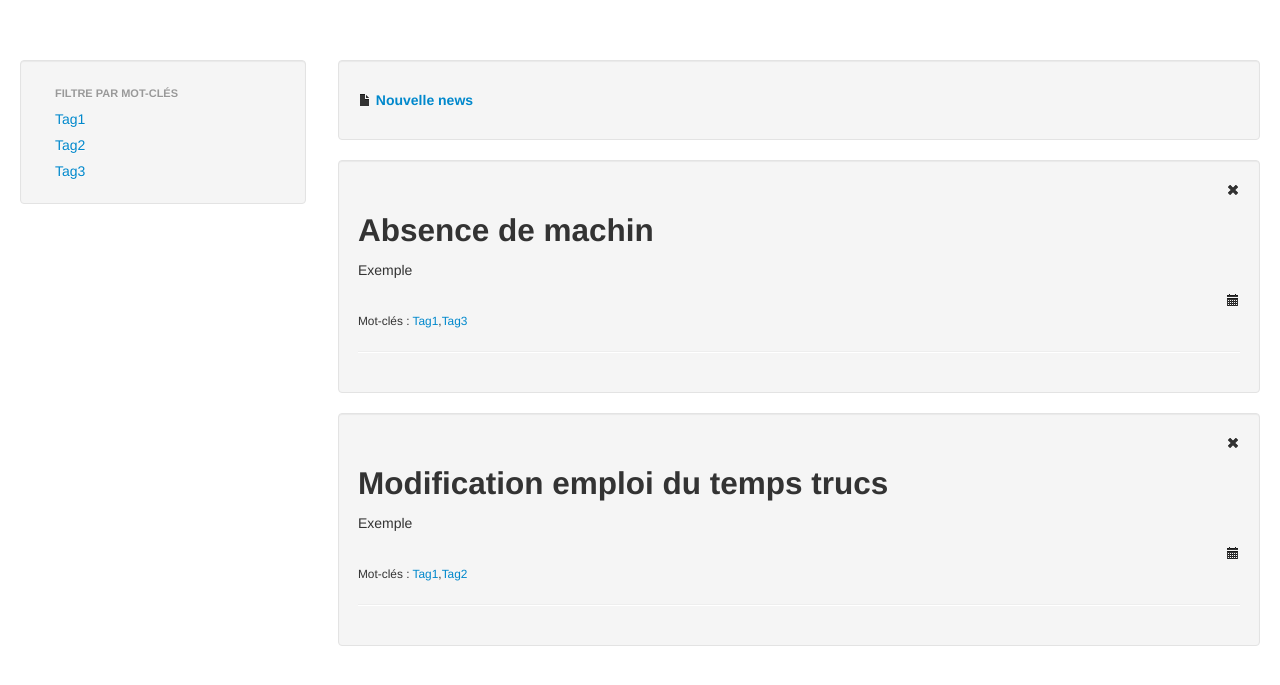
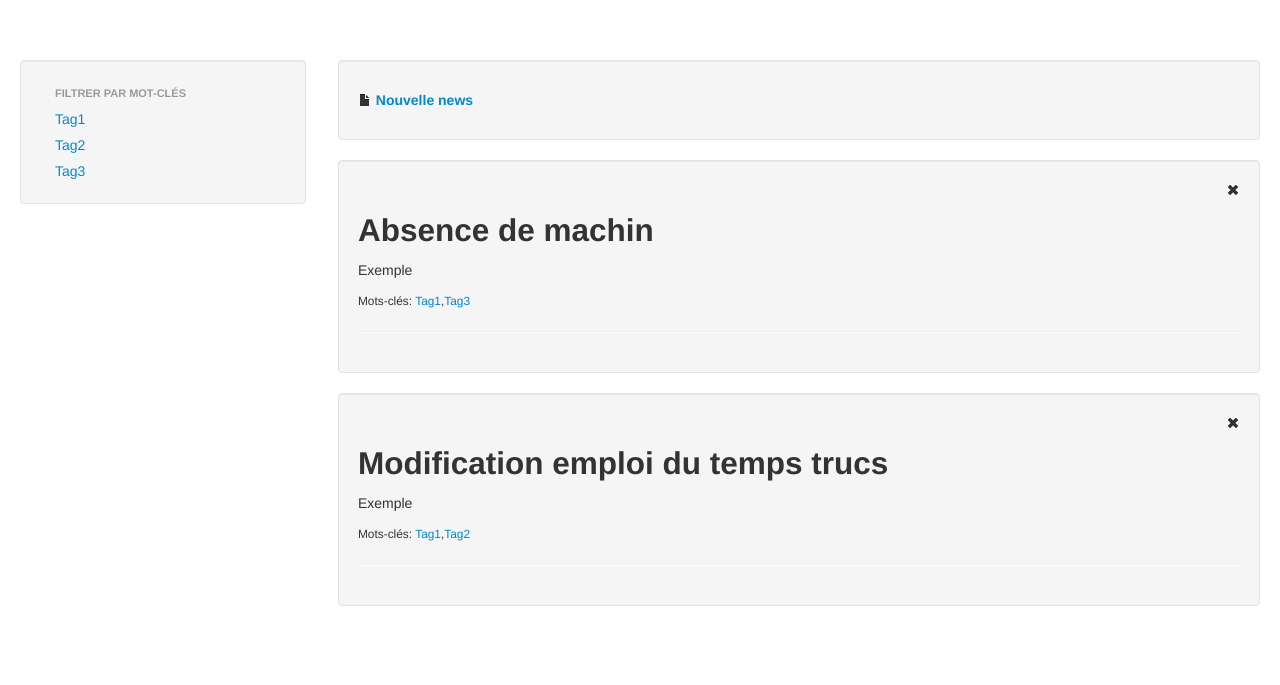
Before and after one commit to cordelierTom/ndr_manager_news, a PHP site: page / in a window 1280 px wide. Shown: the top 685 px of the page. Run offline with PHP 8.4, Linux system fonts and the light colour scheme; some libraries are stand-ins or nearby versions.

Commit message:
*Ajout du fichier lang_fr *Ajout d'un pattern sur les dates *Mise en place des includes

```diff
--- /dev/null
+++ b/class/lang_fr.class.php
@@ -0,0 +1,21 @@
+<?php
+
+class Lang {
+    const LANG_PAGE_TITLE = 'Gestion des actualités';
+
+    const LANG_TAG = 'Mots-clés';
+    const LANG_VALIDER = 'Valider';
+    const LANG_SUPPRIMER = 'Supprimer';
+
+    const LANG_DATE_PUBLICATION = 'Date de publication';
+    const LANG_DATE_SUPPRESSION = 'Date de suppression';
+    const LANG_DATE_CREATION = 'Date de création';
+
+    const LANG_TITLE_CALENDAR = 'Informations';
+    const LANG_FILTRE_TAG = 'Filtrer par mot-clés';
+    const LANG_CREATE_NEWS = 'Nouvelle news';
+
+    const LANG_PLACEHOLDER_TITLE = 'Titre';
+    const LANG_PLACEHOLDER_TAG = 'motclé1, motcle2';
+}
+?>
--- a/class/news.class.php
+++ b/class/news.class.php
@@ -172,19 +172,19 @@ class News {
 
         /*DATE*/
         $string_date = '';
-        $string_date = $string_date.'<small>Date de création : '.$this->getDateCreation().'</small><br>';
-        $string_date = $string_date.'<small>Date de supprésion: '.$this->getDateCreation().'</small><br>';
-        $string_date = $string_date.'<small>Date de publication: '.$this->getDateCreation().'</small>';
+        $string_date = $string_date.'<small>'.Lang::LANG_DATE_CREATION.' : '.$this->getDateCreation().'</small><br>';
+        $string_date = $string_date.'<small>'.Lang::LANG_DATE_PUBLICATION.': '.$this->getDatePublication().'</small><br>';
+        $string_date = $string_date.'<small>'.Lang::LANG_DATE_SUPPRESSION.': '.$this->getDateSuppresion().'</small>';
 
         echo '<div class="well">';
-        echo '<div class="text-right"><a href="#delete#"><i class="icon-remove"></i></a></div>';
+        echo '<div class="text-right"><a href="#delete#" class="delete" data-toggle="tooltip" title="'.Lang::LANG_SUPPRIMER.'"><i class="icon-remove"></i></a></div>';
         echo '<h2>';
         echo $this->getTitle();
         echo '</h2>';
         echo '<p>';
         echo $this->getDescription();
-        echo '<div class="text-right"><a class="calendar" data-content="'.$string_date.'" data-html="true" data-placement="left" href="#calendar#" data-original-title="Informations"><i class="icon-calendar"></i></a></div>';
-        echo '<div class="text-left"><small>Mot-clés : '.$string_tag.'</small></div>';
+        echo '<div class="text-right"><a class="calendar" data-content="'.$string_date.'" data-html="true" data-placement="left" href="#calendar#" data-original-title="'.Lang::LANG_TITLE_CALENDAR.'><i class="icon-calendar"></i></a></div>';
+        echo '<div class="text-left"><small>'.Lang::LANG_TAG.': '.$string_tag.'</small></div>';
         echo '</p>';
         echo '<hr></hr>';
         echo '</div>';
--- a/class/tag.class.php
+++ b/class/tag.class.php
@@ -46,12 +46,10 @@ class Tag {
     {
         sort(Tag::$tags_list, SORT_STRING);
 
-        $title_menu = "Filtre par mot-clés";
-
         echo '<div class="span3">';
             echo '<div class="well sidebar-nav">';
                 echo '<ul class="nav nav-list">';
-                     echo '<li class="nav-header">'.$title_menu.'</li>';
+                     echo '<li class="nav-header">'.LANG::LANG_FILTRE_TAG.'</li>';
                      /*Link tag*/
                      foreach(Tag::$tags_list as $tag_id => $libelle)
                      {
--- a/index.php
+++ b/index.php
@@ -1,19 +1,22 @@
 <!DOCTYPE html>
 <html lang="fr">
+    <?php
+         //@TODO : AUTOLOAD
+        include("class/news.class.php");
+        include("class/tag.class.php");
+
+        include("class/lang_fr.class.php");
+    ?>
+
     <head>
-        <title>Géstion des actualites</title>
+        <title><?php echo Lang::LANG_PAGE_TITLE; ?></title>
         <!-- Le styles -->
-        <meta charset="utf-8"></meta>
+        <meta charset="UTF-8">
         <link href="./css/bootstrap.min.css" rel="stylesheet">
         <link href="./css/bootstrap.css" rel="stylesheet">
         <link href="./css/bootstrap-responsive.css" rel="stylesheet">
         <link href="./css/style.css" rel="stylesheet">
     </head>
-
-    <?php
-        include("class/news.class.php");
-        include("class/tag.class.php");
-    ?>
 
     <body>
         <div class="container-fluid">
--- a/js/script.js
+++ b/js/script.js
@@ -6,6 +6,7 @@
 function($)
 {
     $(".calendar").popover();
-    $("#create_news").collapse()
+    $(".delete").tooltip();
+    $("#create_news").collapse();
 }
 )(jQuery);
```
Also changed, not shown: class/html.class.php (deleted, +0 -14 lines).
